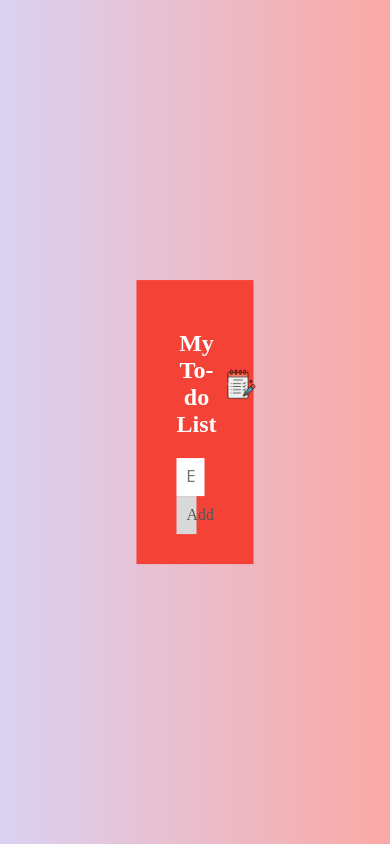
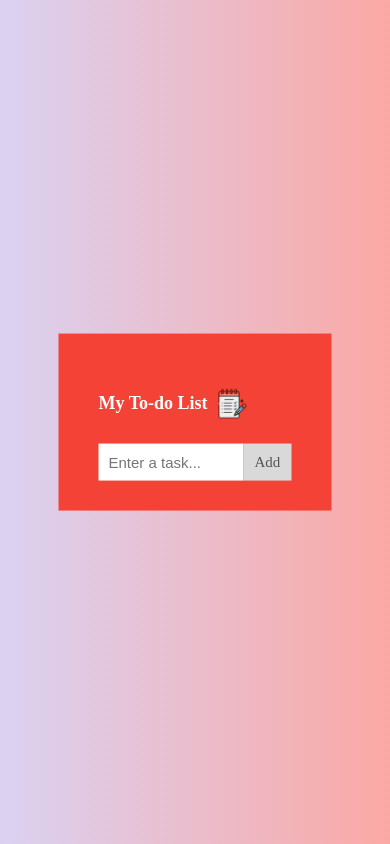
Before and after one commit to forrbbs/To-do-list-App, a plain HTML site: page index.html in a window 390 px wide. Drawn offline with Linux system fonts and the light colour scheme.

Commit message:
responsive edit

```diff
--- a/style.css
+++ b/style.css
@@ -116,3 +116,43 @@ ul li{
  .addBtn:hover{
     background-color: #bbb;
  }
+
+
+
+ @media (max-width:750px){
+   .container{
+      width: 80%;
+      margin: auto;
+  }
+  .header h2{
+   font-size: 15px;
+  }
+  input{
+   font-size: 13px;
+  }
+  .addBtn{
+   font-size: 13px;
+  }
+  ul li{
+   font-size: 14px;
+  }
+ }
+
+ @media (max-width:1024px){
+   .container{
+      width: 70%;
+      margin: auto;
+  }
+  .header h2{
+   font-size: 18px;
+  }
+  input{
+   font-size: 15px;
+  }
+  .addBtn{
+   font-size: 15px;
+  }
+  ul li{
+   font-size: 16px;
+  }
+ }
```
